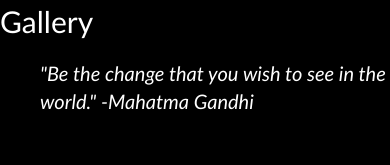
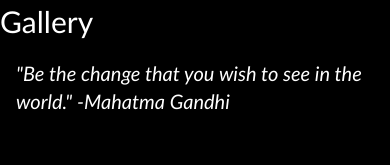
Before and after one commit to Earle-Poole/danFran, a Next.js app: page /video-gallery in a window 390 px wide. Shown: the part 177-342 px from the top of the page. Built offline with nearby package versions, Linux system fonts and the light colour scheme.

Commit message:
adjusted mobile header indentation

```diff
--- a/components/templates/video-gallery/VideoGalleryTemplate.tsx
+++ b/components/templates/video-gallery/VideoGalleryTemplate.tsx
@@ -5,10 +5,10 @@ import classnames from 'classnames'
 const VideoGalleryTemplate = () => {
   return (
     <div className={classnames('w-full flex-col mt-36', styles.pageHeight)}>
-      <p className="text-left text-3xl md:text-5xl indent-10 pb-5">
+      <p className="text-left text-3xl md:text-5xl indent-4 md:indent-10 pb-5">
         Daniel Franzese - Video Gallery
       </p>
-      <p className="text-left text-xl ml-10 italic flex-wrap md:w-3/5">{`"Be the change that you wish to see in the world." -Mahatma Gandhi`}</p>
+      <p className="text-left text-xl ml-4 md:ml-10 italic flex-wrap md:w-3/5">{`"Be the change that you wish to see in the world." -Mahatma Gandhi`}</p>
       <VideoPlayer />
     </div>
   )
```
